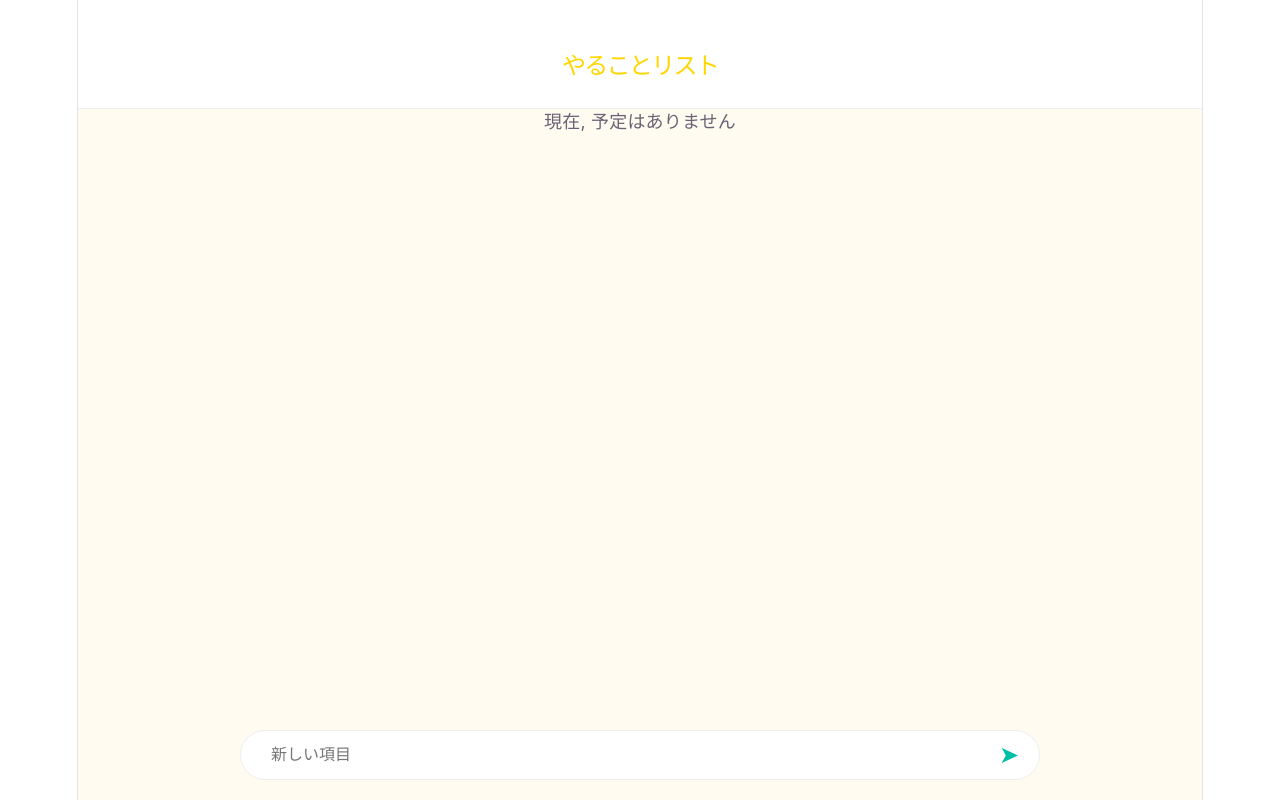
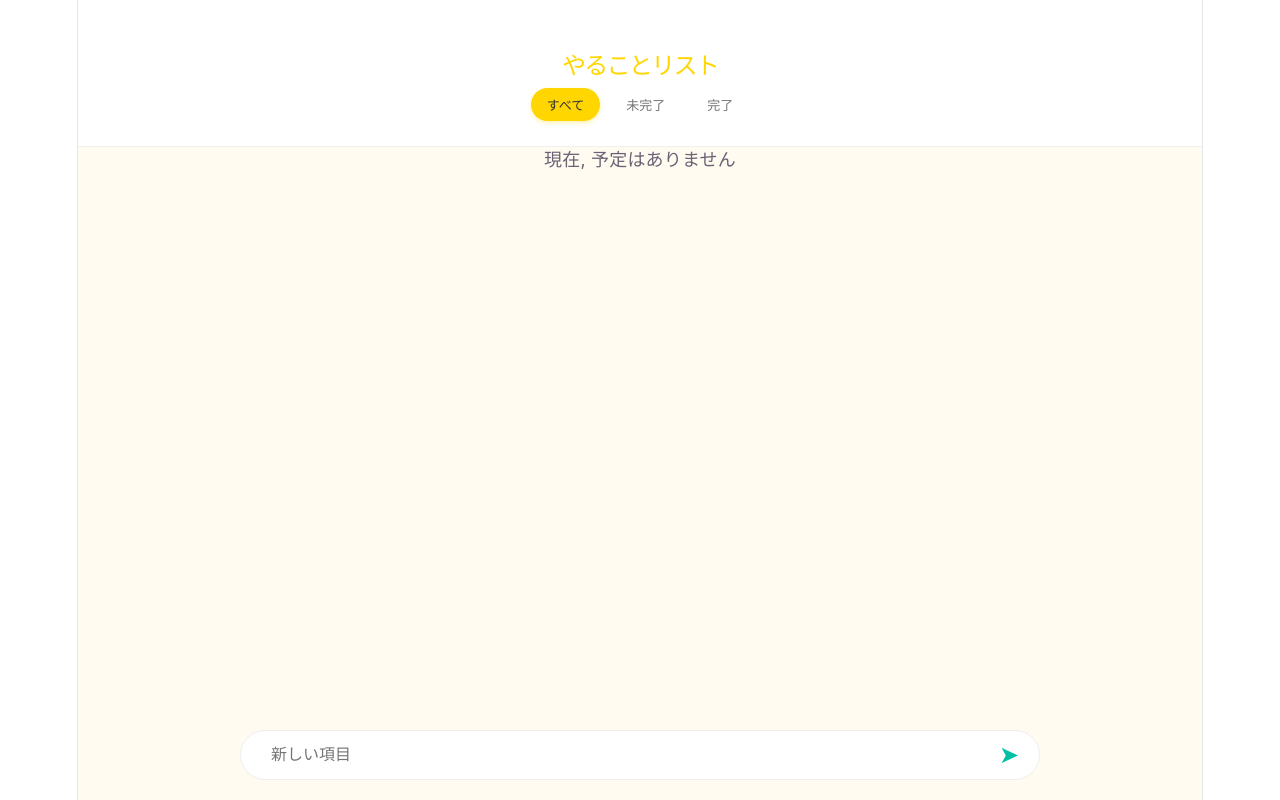
Before and after one commit to TanaHuynh/ToDoList, a React (Vite) app: page / in a window 1280 px wide. Built offline with nearby package versions, Linux system fonts and the light colour scheme.

Commit message:
Add function filter

```diff
--- a/src/App.css
+++ b/src/App.css
@@ -116,3 +116,33 @@ ul {
     text-align: center;
     margin-bottom: 10px;
 }
+
+.filter-tabs {
+    display: flex;
+    justify-content: center;
+    gap: 10px;
+    margin: 10px 0 5px;
+}
+
+.filter-tabs button {
+    background: none;
+    border: 1px solid transparent;
+    padding: 6px 15px;
+    border-radius: 20px;
+    cursor: pointer;
+    color: var(--text-gray);
+    font-size: 13px;
+    transition: all 0.2s ease;
+}
+
+.filter-tabs button.active {
+    background-color: var(--primary-yellow);
+    /* #FFD600 */
+    color: var(--text-dark);
+    font-weight: 600;
+    box-shadow: 0 2px 5px rgba(255, 214, 0, 0.3);
+}
+
+.filter-tabs button:hover:not(.active) {
+    background-color: #f0f0f0;
+}
--- a/src/App.jsx
+++ b/src/App.jsx
@@ -42,15 +42,38 @@ function App() {
     setTodos(todos.filter(todo => todo.id !== id));
   };
 
+  // Function: Filter Todo
+  const filteredTodos = todos.filter(todo => {
+    if (filter === 'active') return !todo.completed;
+    if (filter === 'completed') return todo.completed;
+    return true;
+  });
+
   return (
     <div className="app-container">
       <header className="app-header">
         <h1 className="app-title">やることリスト</h1>
+        <div className="filter-tabs">
+          <button
+            className={filter === 'all' ? 'active' : ''}
+            onClick={() => setFilter('all')}>すべて
+          </button>
+
+          <button
+            className={filter === 'active' ? 'active' : ''}
+            onClick={() => setFilter('active')}>未完了
+          </button>
+
+          <button
+            className={filter === 'completed' ? 'active' : ''}
+            onClick={() => setFilter('completed')}>完了
+          </button>
+        </div>
       </header>
 
       <main className="app-content">
         <TodoList
-          items={todos}
+          items={filteredTodos}
           onToggle={toggleTodo}
           onRemove={removeTodo}
         />
```
